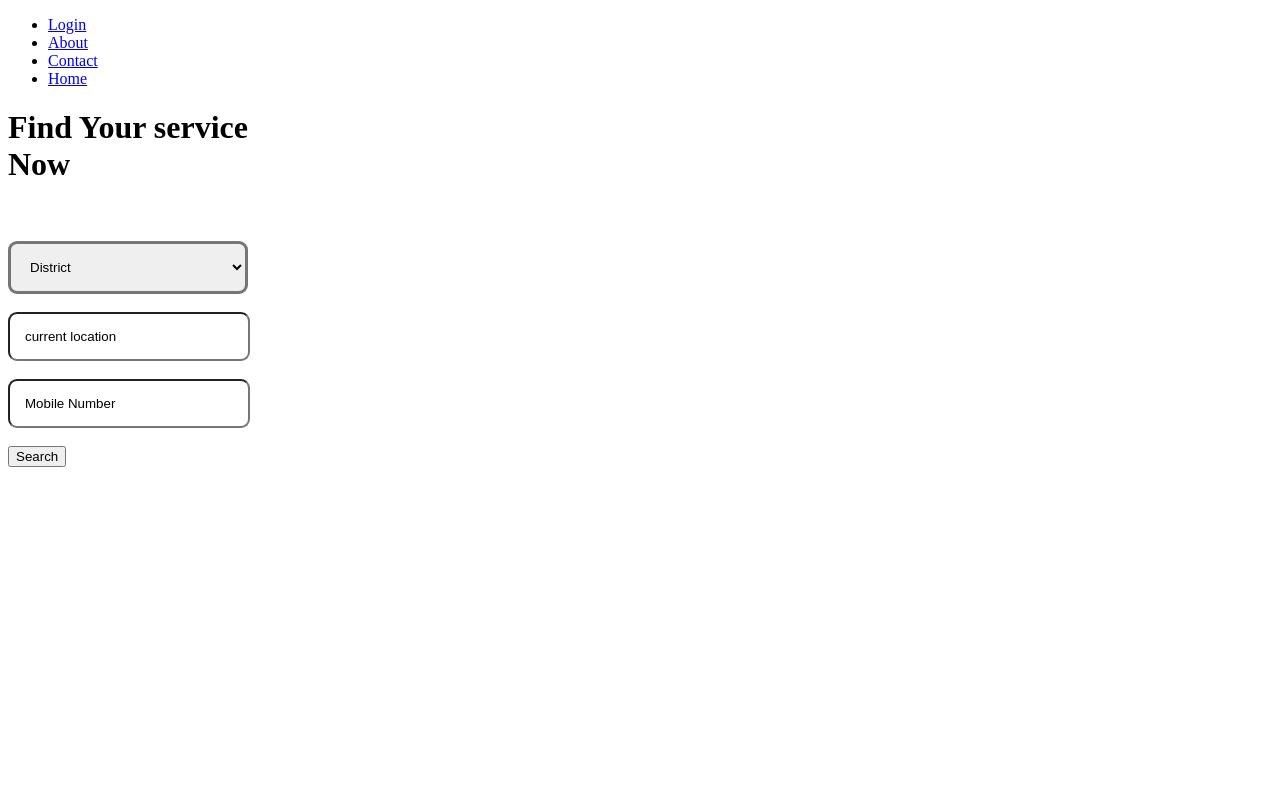
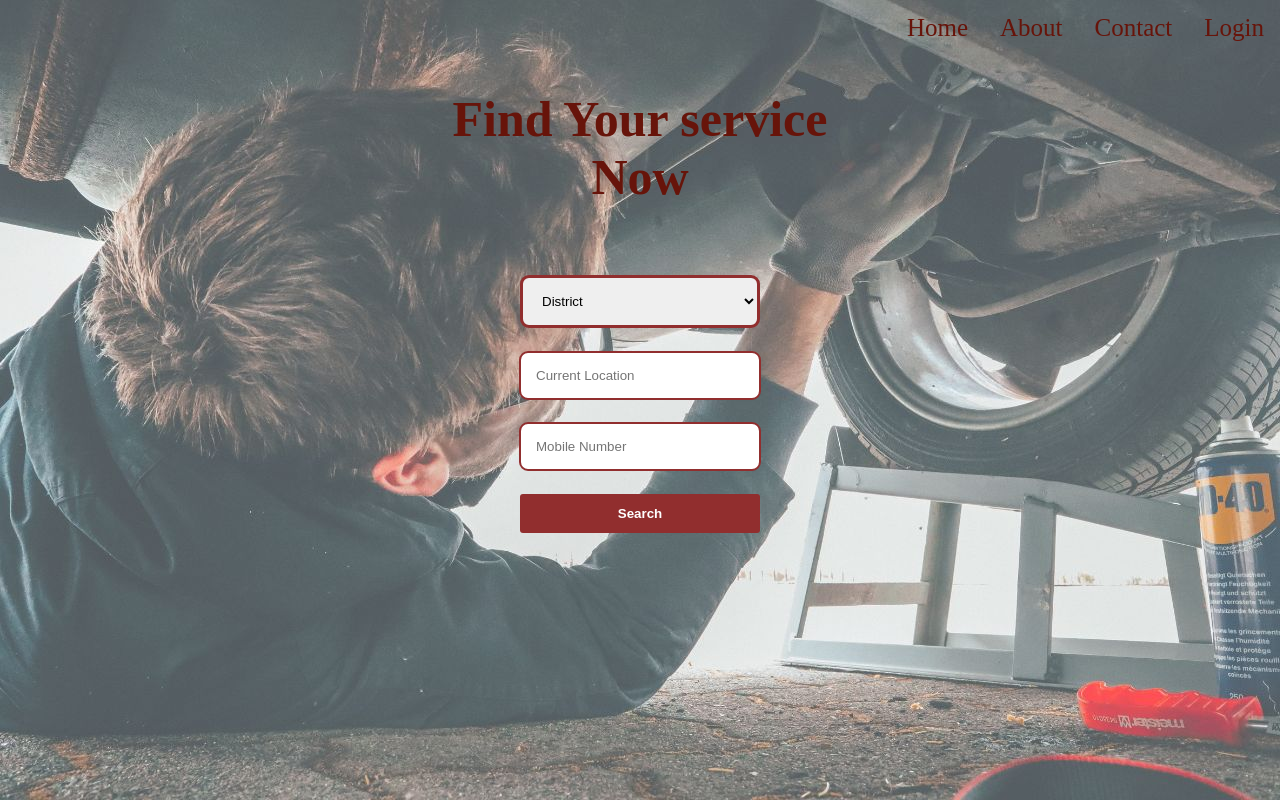
Before and after one commit to Jishmajap/miniproject, a PHP site: page /location.php in a window 1280 px wide. Run offline with PHP 8.4, Linux system fonts and the light colour scheme.

Commit message:
file removed from folders,common css file for all...,location page setup

```diff
--- a/location.php
+++ b/location.php
@@ -8,28 +8,20 @@
 </head>
 
 
-<body >
+<body>
 
-<ul>
-            <li><a href="login.php">Login</a></li>
-            <li ><a  href="#about">About </a></li>
+        <ul class="navul">
+                <li class="navli"><a href="login.php">Login</a></li>
+                <li class="navli"><a href="vehicle.php#contact">Contact</a></li>
+                <li class="navli"><a href="vehicle.php#about">About </a></li>
+                <li class="navli"><a href="vehicle.php">Home</a></li>
+        </ul>
 
-            <li><a href="#contact">Contact</a></li>
-
-            <li><a href="vehicle.php">Home</a></li>
-
-
-</ul>
-<div id="flex">
-<div  class="flex-container" >
-
-<h1 class="cor">Find Your service </br> Now</h1>
-
+        <div class="content">
+                <h1>Find Your service </br> Now</h1>
                 <br><br>
-<div  >
-        <form  >
-
-                <select value="city" name="City" style="border-radius: 9px; padding: 15px; width: 15rem; border-width: 3px"  >
+                <form class="locationform">
+                        <select class="city" value="city" name="City"  >
                         <option>District</option>
                         <option>Alappuzha</option>
                         <option>Ernakulam</option>
@@ -44,15 +36,12 @@
                         <option>Thiruvananthapuram</option>
                         <option>Thrissur</option>
                         <option>Wayanad</option>
-                </select><br><br>
-                <input type="text" value="current location" name="Current location" style="border-radius: 9px; padding: 15px; width: 13rem; border-width:2px" ></input></br></br>
-                <input type="text" value="Mobile Number" name="Mobile Number" placeholder="mobile Number" style="border-radius: 9px; padding: 15px; width: 13rem;border: width 2px;" ></input><br><br>
-                <input type="button" value="Search" name="Search" class="button">
+                        </select>
+                        <br><br>
+                        <input type="text" placeholder="Current Location"></input></br></br>
+                        <input type="text" placeholder="Mobile Number"></input><br><br>
+                        <input type="submit" value="Search" >
                 </form>
-</div>
-</div>
-</div>
-
         </div>
 </body>
 </html>
--- a/style.css
+++ b/style.css
@@ -1,7 +1,7 @@
 /* Main file */
 
-.home /*body*/{
-  background-image: url("car repair.jpg");
+body{
+  background-image: url("carrepair.jpg");
   background-size: cover; /* Ensures the image covers the container */
   background-position: center; /* Centers the background image */
   background-attachment: fixed; /* Keeps the background image fixed */
@@ -30,20 +30,18 @@
   background-color: white;
 }
 
-
-
-.content {
+/*home page body*/
+.container {
   padding-top: 50px;
   padding-left: 40px;
   color: #67140a;
   font-size: 40px;
 }
-.content p{
+.container p{
   font-size: 25px;
   color: white;
   margin-top: -30px;
 }
-
 /* login button */
 #findnow {
   font-size: 24px;
@@ -56,9 +54,112 @@
   border: none;
   border-radius: 5px;
   cursor: pointer;
-  /* transition: background-color 0.3s,; */
 }
 #findnow:hover {
   background-color: transparent;
   border: 2px solid white;
 }
+
+
+
+
+
+
+
+/* Login & Signin  */
+
+.content{
+  align-items: center;
+  justify-content: flex-start;
+  display: flex;
+  flex-direction: column;
+}
+.content h1{
+  color: #67140a;
+  font-size: 50px;
+  text-align: center;
+  display: flex;
+  flex-direction: column;
+  justify-content: center;
+  align-items: center;
+}
+.card{
+  background-color: rgba(251, 245, 245, 0.5 );
+  box-shadow: 0 8px 16px rgba(0, 0, 0, 0.3);
+  border-radius: 12px;
+  width: 500px;
+      height: 600px;
+  color: #912e2e;
+  display: flex;
+  flex-direction: column;
+  justify-content: center;
+}
+
+form {
+    display: flex;
+    flex-direction: column;
+}
+form label {
+  margin: -10px 0 10px 40px;/* top right bottom left */
+}
+form input[type="text"],
+form input[type="password"],
+form input[type="email"] {
+  padding: 10px;
+  /* color: #912e2e; */
+  border: 2px solid #912e2e;
+  border-radius: 6px;
+  width: 25em;
+  align-self: center;
+}
+form input[type="submit"] {
+  background-color: #912e2e;
+  color: white;
+  font-weight: 600;
+  width: 15em;
+  padding: 12px;
+  margin-top: -1em;
+  border: none;
+  border-radius: 3px;
+  cursor: pointer;
+  align-self: center;
+}
+form input[type="submit"]:hover {
+background-color: transparent;
+border: 2px solid #912e2e;
+color: #912e2e;
+padding: 10.5px;
+}
+form select{
+  padding: 10px;
+  border: 2px solid #912e2e;
+  border-radius: 6px;
+  width: 25em;
+  align-self: center;
+}
+form p{
+  text-align: center;
+}
+
+
+
+
+
+/*Location.php  */
+.city {
+  border-radius: 9px;
+  padding: 15px;
+  width: 15rem;
+  border-width: 3px;
+  cursor: pointer;
+}
+.locationform input[type="text"] {
+  margin-top: -1em;
+  border-radius: 9px;
+  padding: 15px;
+  width: 13rem;
+  border-width:2px
+}
+.locationform input[type="submit"] {
+  width: 15rem;
+}
--- a/vehicle.php
+++ b/vehicle.php
@@ -7,7 +7,7 @@
     <link rel="stylesheet" type="text/css" href="style.css">
 </head>
 
-<body class="home">
+<body>
     <ul class="navul">
         <li class="navli"><a href="login.php">Login</a></li>
         <li class="navli"><a href="#contact">Contact</a></li>
@@ -15,7 +15,7 @@
         <li class="navli"><a href="#home">Home</a></li>
     </ul>
 
-    <div class="content" id="home">
+    <div class="container" id="home">
         <h1>Service at your
         <br> finger tip.</h1>
         <p>
```
Also changed, not shown: home/login.css (deleted, +0 -92 lines), home/signup.css (deleted, +0 -93 lines), login.php (renamed from home/login.php, +6 -6 lines), signup.php (renamed from home/signup.php, +6 -6 lines), carrepair.jpg (renamed from car repair.jpg). Lines whose indentation alone changed are shown as unchanged.
